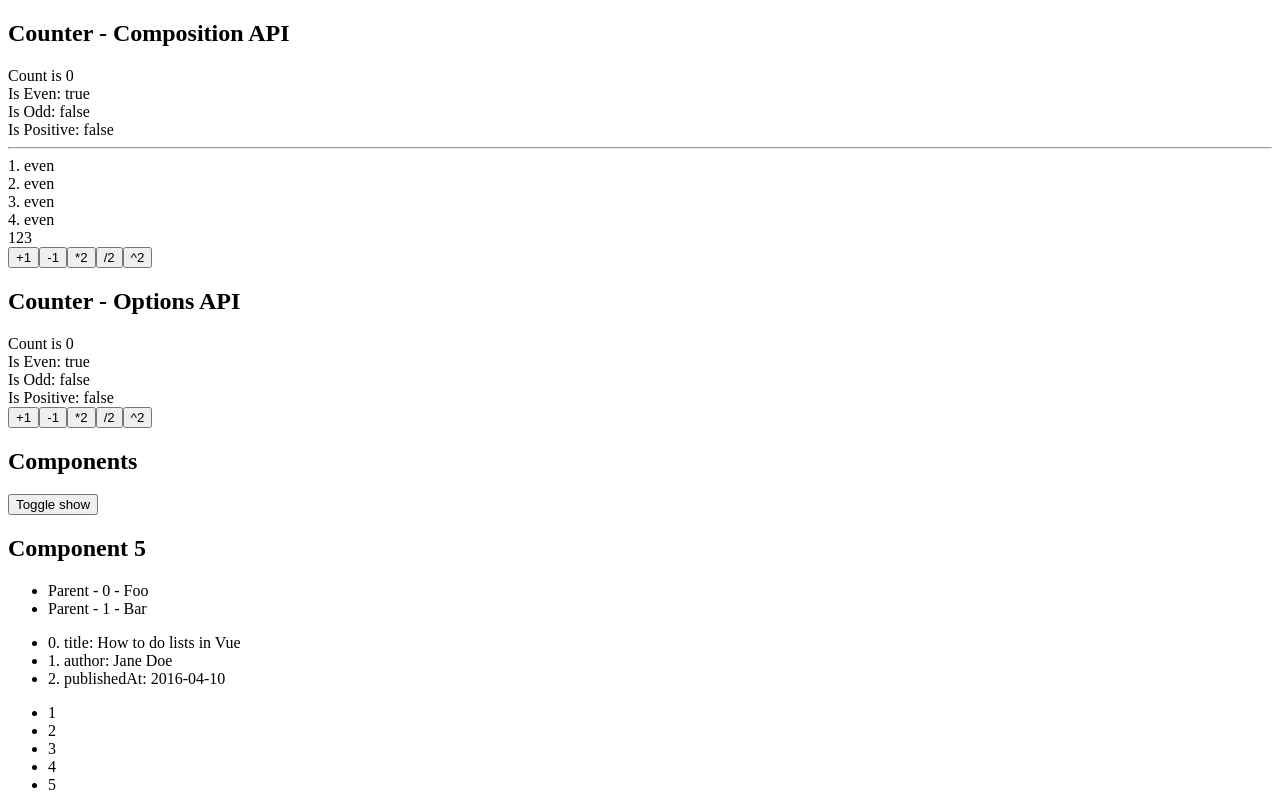
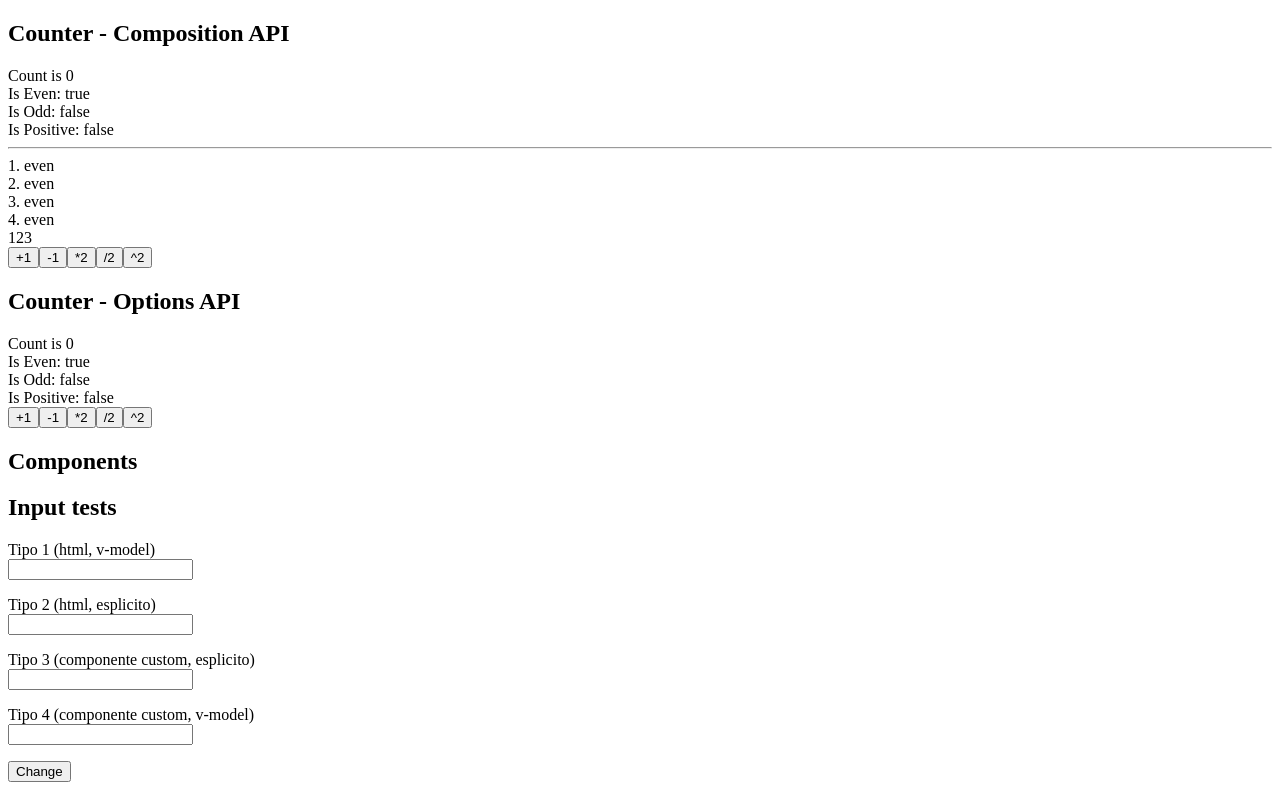
Before and after one commit to dennybiasiolli/vue-tutorial-project-2023-03, a Vue app: page / in a window 1280 px wide. Shown: the top 795 px of the page. Built offline with nearby package versions, Linux system fonts and the light colour scheme.

Commit message:
components: playing with v-model bindings

```diff
--- a/src/components/playground/Components.vue
+++ b/src/components/playground/Components.vue
@@ -6,6 +6,7 @@ import Component2 from '@/components/playground/Component2.vue'
 import Component3 from '@/components/playground/Component3.vue'
 import Component4 from '@/components/playground/Component4.vue'
 import Component5 from '@/components/playground/Component5.vue'
+import InputTests from '@/components/playground/InputTests.vue'
 
 const canShow = ref(false)
 function toggle() {
@@ -16,8 +17,9 @@ function toggle() {
 <template>
   <div>
     <h2>Components</h2>
+    <InputTests />
+    <Component5 />
     <button @click="toggle">Toggle show</button>
-    <Component5 />
     <Component4 v-if="canShow" />
     <Component3 v-if="canShow" />
     <Component2 v-show="canShow" />
--- /dev/null
+++ b/src/components/playground/CustomComponent.vue
@@ -0,0 +1,15 @@
+<script setup>
+const props = defineProps({
+  modelValue: String,
+})
+const emit = defineEmits(['update:modelValue'])
+
+function changeSomething() {
+  emit('update:modelValue', props.modelValue + 'CIAO')
+}
+</script>
+
+<template>
+  <h1 v-if="modelValue === 'CIAO'">CIAOOOOO</h1>
+  <button @click="changeSomething">Change</button>
+</template>
--- /dev/null
+++ b/src/components/playground/InputCustom.vue
@@ -0,0 +1,13 @@
+<script setup>
+const props = defineProps({
+  modelValue: String,
+})
+const emit = defineEmits(['update:modelValue'])
+</script>
+
+<template>
+  <input
+    :value="props.modelValue"
+    @input="emit('update:modelValue', $event.target.value)"
+  />
+</template>
--- /dev/null
+++ b/src/components/playground/InputTests.vue
@@ -0,0 +1,39 @@
+<script setup>
+import { ref } from 'vue';
+import InputCustom from '@/components/playground/InputCustom.vue'
+import CustomComponent from '@/components/playground/CustomComponent.vue'
+
+const searchText = ref('')
+</script>
+
+<template>
+  <h2>Input tests</h2>
+
+  <p>
+    <label>Tipo 1 (html, v-model)</label><br>
+    <input v-model="searchText" />
+  </p>
+
+  <p>
+    <label>Tipo 2 (html, esplicito)</label><br>
+    <input
+      :value="searchText"
+      @input="searchText = $event.target.value"
+    />
+  </p>
+
+  <p>
+    <label>Tipo 3 (componente custom, esplicito)</label><br>
+    <InputCustom
+      :model-value="searchText"
+      @update:model-value="searchText = $event"
+    />
+  </p>
+
+  <p>
+    <label>Tipo 4 (componente custom, v-model)</label><br>
+    <InputCustom v-model="searchText" />
+  </p>
+
+  <CustomComponent v-model="searchText" />
+</template>
```
